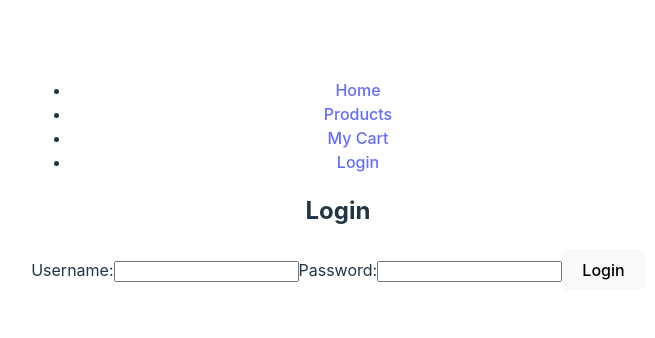
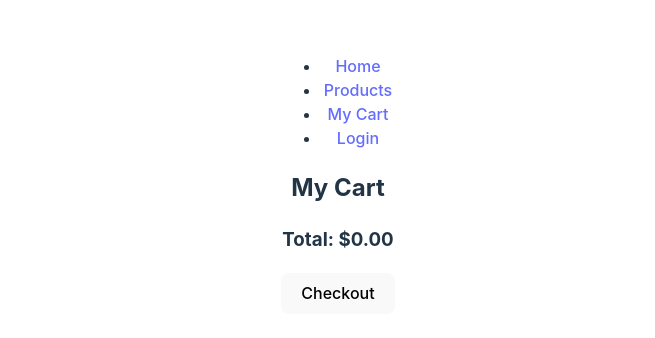
Before and after one commit to brandon-medina/Capstone, a React (Vite) app: page /cart in a window 1280 px wide. Before the commit this address led to /login. Shown: the part 224-562 px from the top of the page, without its empty margins (302-957 px from the left). Built offline with nearby package versions, Linux system fonts and the light colour scheme; sample sign-in values are in the browser's storage.

Commit message:
Added increase and decrease quantity of items in cart. Added the remove from cart function. Added persistent token. Set up the checkout functionality

```diff
--- a/src/App.jsx
+++ b/src/App.jsx
@@ -9,7 +9,7 @@ import MyCart from "./components/MyCart";
 import "./App.css"
 
 function App() {
-  const [token, setToken] = useState(null);
+  const [token, setToken] = useState(localStorage.getItem('token'));
 
   useEffect(() => {
     const storedToken = localStorage.getItem('token');
--- a/src/components/MyCart.jsx
+++ b/src/components/MyCart.jsx
@@ -1,22 +1,34 @@
+// src/components/MyCart.jsx
 import React from 'react';
 import { useCart } from '../hooks/useCart';
+
 const MyCart = () => {
-  const { cartItems } = useCart();
+  const { cartItems, increaseQuantity, decreaseQuantity, removeFromCart, calculateTotalPrice } = useCart();
+
+  const handleCheckout = () => {
+    // Here you will implement actual checkout logic
+    alert("Proceeding to Checkout...");
+    // For example: navigate('/checkout'); if you have a checkout route/page
+  };
+
   return (
     <div>
       <h2>My Cart</h2>
       <ul>
-        {cartItems.map((item, index) => (
-          <li key={index}>
-            <img src={item.image} alt={item.title} style={{ width: '50px', height: 'auto' }} />
-            <div>{item.title}</div>
-            <div>Price: ${item.price}</div>
-            <div>Quantity: {item.quantity}</div>
+        {cartItems.map((item) => (
+          <li key={item.id}>
+            <h3>{item.title} - ${item.price} x {item.quantity}</h3>
+            <button onClick={() => decreaseQuantity(item.id)}>-</button>
+            <button onClick={() => increaseQuantity(item.id)}>+</button>
+            {/* Add a remove button for each item */}
+            <button onClick={() => removeFromCart(item.id)}>Remove from Cart</button>
           </li>
         ))}
       </ul>
-      {cartItems.length === 0 && <div>Your cart is empty.</div>}
+      <h3>Total: ${calculateTotalPrice().toFixed(2)}</h3>
+      <button onClick={handleCheckout}>Checkout</button>
     </div>
   );
 };
+
 export default MyCart;
--- a/src/components/ProductDetail.jsx
+++ b/src/components/ProductDetail.jsx
@@ -6,11 +6,17 @@ import { useCart } from '../hooks/useCart'
 
 const ProductDetail = () => {
   const { productId } = useParams();
+
   const { data: product, error, isLoading } = useGetProductDetailQuery(productId);
+
   const { addToCart } = useCart();
+
   if (isLoading) return <div>Loading...</div>;
+
   if (error) return <div>Error: {error.message}</div>;
+
   if (!product) return <div>Product not found.</div>;
+
   return (
     <div className="product-detail">
       <h2>{product.title}</h2>
@@ -18,7 +24,7 @@ const ProductDetail = () => {
       <p>Description: {product.description}</p>
       <p>Price: ${product.price}</p>
       <p>Rating: {product.rating.rate} ({product.rating.count} reviews)</p>
-      <button>Add to Cart</button>
+      <button onClick={() => addToCart(product)}>Add to Cart</button>
     </div>
   );
 };
--- a/src/main.jsx
+++ b/src/main.jsx
@@ -1,14 +1,18 @@
-import React from 'react'
-import ReactDOM from 'react-dom/client'
-import {Provider} from 'react-redux'
-import store from './store.js'
-import App from './App.jsx'
+import React from 'react';
+import { createRoot } from 'react-dom/client';
+import { Provider } from 'react-redux';
+import App from './App';
+import { CartProvider } from './providers/CartProvider';
+import store from './store';
 import './index.css'
 
-ReactDOM.createRoot(document.getElementById('root')).render(
-  <React.StrictMode>
-    <Provider store={store}>
+const container = document.getElementById('root');
+const root = createRoot(container);
+
+root.render(
+  <Provider store={store}>
+    <CartProvider>
       <App />
-    </Provider>
-  </React.StrictMode>,
-)
+    </CartProvider>
+  </Provider>
+);
--- a/src/providers/CartProvider.jsx
+++ b/src/providers/CartProvider.jsx
@@ -9,17 +9,53 @@ export const CartProvider = ({ children }) => {
     setCartItems((currentItems) => {
       const found = currentItems.find((item) => item.id === product.id);
       if (found) {
+        // If product is found, increase its quantity
         return currentItems.map((item) =>
           item.id === product.id ? { ...item, quantity: item.quantity + 1 } : item
         );
       } else {
+        // If it's a new product, add it to the cart
         return [...currentItems, { ...product, quantity: 1 }];
       }
     });
   };
 
+  const increaseQuantity = (productId) => {
+    setCartItems((currentItems) =>
+      currentItems.map((item) =>
+        item.id === productId ? { ...item, quantity: item.quantity + 1 } : item
+      )
+    );
+  };
+
+  const decreaseQuantity = (productId) => {
+    setCartItems((currentItems) =>
+      currentItems.map((item) => {
+        // Decrease quantity, but if it's 1, don't decrease (or you can choose to remove it)
+        if (item.id === productId) {
+          return item.quantity > 1
+            ? { ...item, quantity: item.quantity - 1 }
+            : item;
+        }
+        return item;
+      })
+    );
+  };
+
+  const removeFromCart = (productId) => {
+    setCartItems((currentItems) =>
+      currentItems.filter((item) => item.id !== productId)
+    );
+  };
+
+const calculateTotalPrice = () => {
+  return cartItems.reduce((total, item) => total + item.price * item.quantity, 0);
+};
+
   return (
-    <CartContext.Provider value={{ cartItems, addToCart }}>
+    <CartContext.Provider
+      value={{ cartItems, addToCart, increaseQuantity, decreaseQuantity, removeFromCart, calculateTotalPrice }}
+    >
       {children}
     </CartContext.Provider>
   );
```
